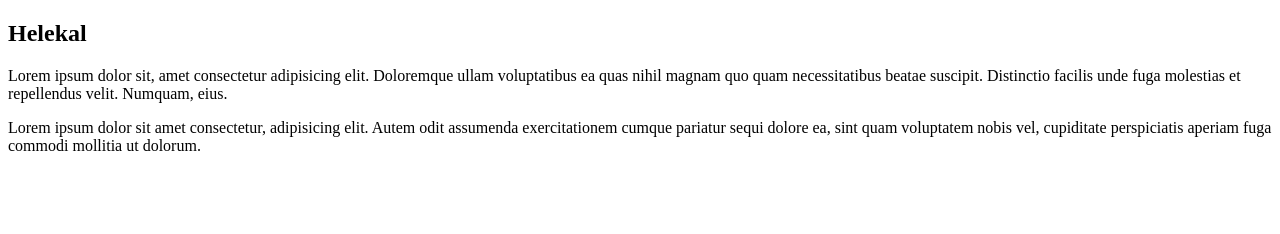
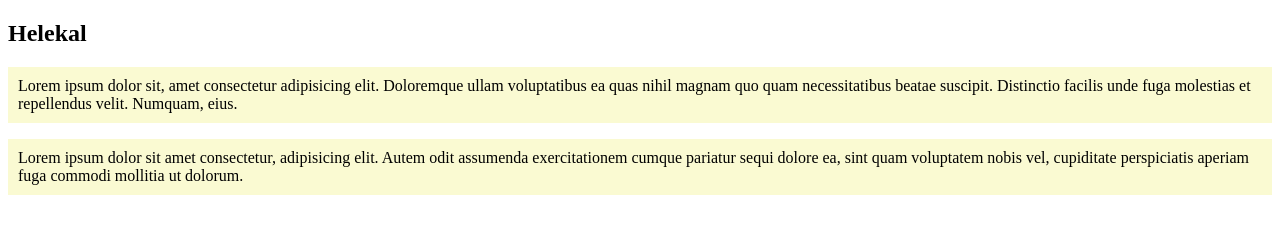
Before and after one commit to HelekalMartin/Helekal2, a plain HTML site: page index.html in a window 1280 px wide. Drawn offline with Linux system fonts and the light colour scheme.

Commit message:
žluté pozadí pro odstavce

```diff
--- a/css/style.css
+++ b/css/style.css
@@ -1 +1,6 @@
 /* Styly */
+
+p {
+    background-color: lightgoldenrodyellow;
+    padding: 10px;
+}
```
